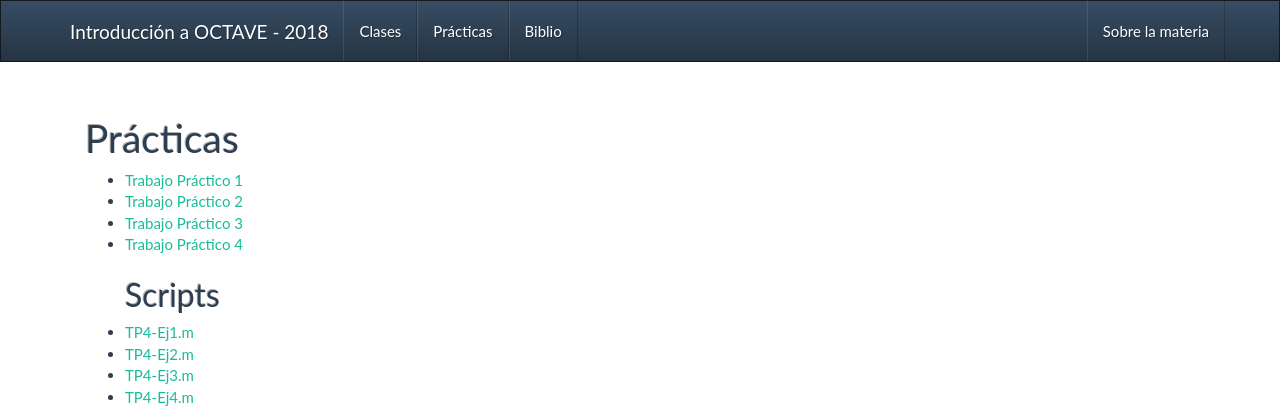
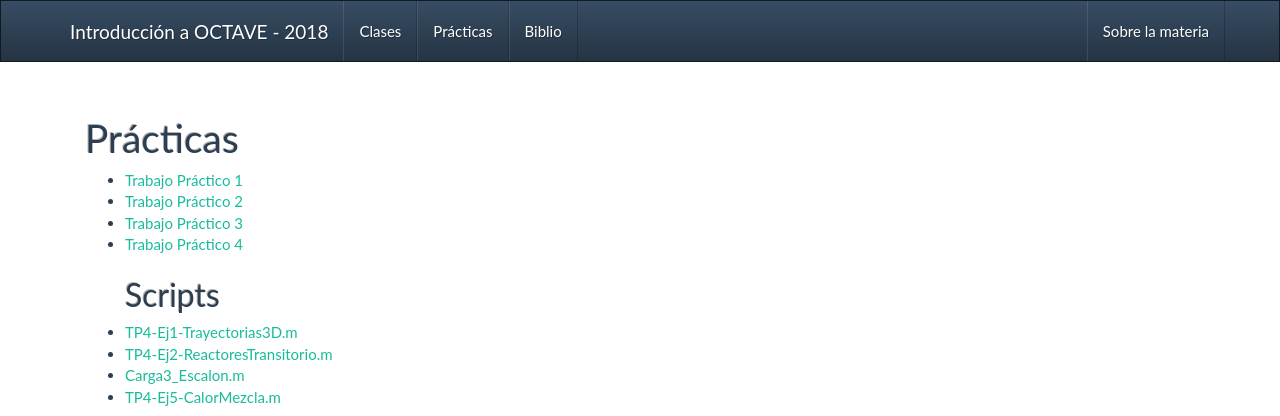
Before and after one commit to grupomoccai/octave, a plain HTML site: page practicas.html in a window 1280 px wide. Shown: the top 416 px of the page. Drawn offline with Linux system fonts and the light colour scheme.

Commit message:
Practica 4. Scripts m con ejemplos+.

```diff
--- a/practicas.html
+++ b/practicas.html
@@ -47,10 +47,10 @@
           <li><a href="practicas_archivos/2018_introoctave-tp4.pdf">Trabajo Práctico 4</a><br></li>
 
           <h2 id="introducción-a-octave">Scripts</h2>
-          <li><a href="practicas_archivos/tp4-ej1-trayectoria3D.m">         TP4-Ej1.m</a><br></li>
-          <li><a href="practicas_archivos/tp4-ej2-reactores_transitorio.m"> TP4-Ej2.m</a><br></li>
-          <li><a href="practicas_archivos/tp4-ej3.m">                       TP4-Ej3.m</a><br></li>
-          <li><a href="practicas_archivos/tp4-ej4.m">                       TP4-Ej4.m</a><br></li>
+          <li><a href="practicas_archivos/tp4-ej1-trayectoria3D.m">         TP4-Ej1-Trayectorias3D.m</a><br></li>
+          <li><a href="practicas_archivos/tp4-ej2-reactores_transitorio.m"> TP4-Ej2-ReactoresTransitorio.m</a><br></li>
+          <li><a href="practicas_archivos/carga3_escalon.m">                Carga3_Escalon.m</a><br></li>
+          <li><a href="practicas_archivos/tp4-ej5-calor_mezcla.m">          TP4-Ej5-CalorMezcla.m</a><br></li>
         </ul>
 
 <a href="https://sites.google.com/view/moccai"><p><img style="WIDTH:258px; HEIGHT:80px; border:0" src="index_archivos/MoCCAi_logo_reduced.png"></p></a>
```
